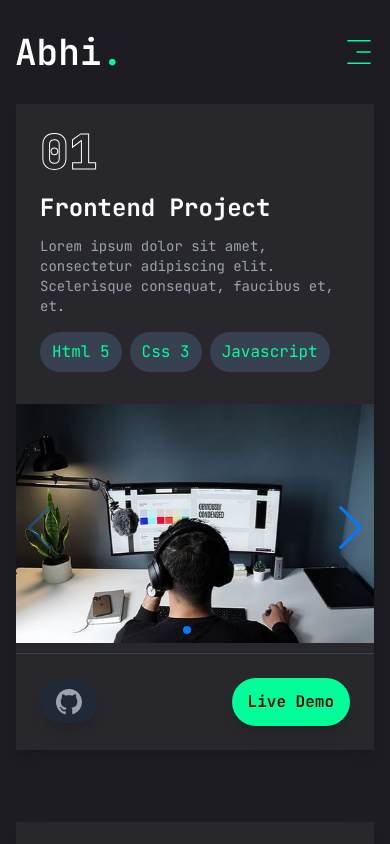
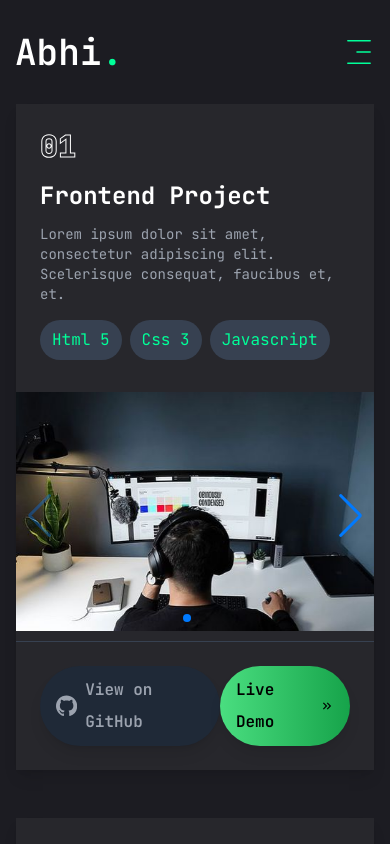
Before and after one commit to Abhishek10269/iCream, a Next.js app: page /work in a window 390 px wide. Shown: the top 844 px of the page. Built offline with nearby package versions, Linux system fonts and the light colour scheme.

Commit message:
completed work/projet page and make it more responsive

```diff
--- a/app/work/page.jsx
+++ b/app/work/page.jsx
@@ -2,7 +2,7 @@
 
 import React from "react";
 import { motion } from "framer-motion";
-import { BsArrowUpRight, BsGithub } from "react-icons/bs";
+import {BsGithub } from "react-icons/bs";
 import { Swiper, SwiperSlide } from "swiper/react";
 import { Navigation, Pagination } from "swiper/modules";
 import "swiper/css";
@@ -10,6 +10,7 @@ import "swiper/css/navigation";
 import "swiper/css/pagination";
 import Image from "next/image";
 import Link from "next/link";
+import { MdOutlineKeyboardDoubleArrowRight } from "react-icons/md";
 
 const projects = [
     {
@@ -98,7 +99,7 @@ const ProjectCard = ({ project }) => (
     >
         <div className="p-6">
             <div className="flex justify-between items-center mb-4">
-                <span className="text-5xl  font-extrabold text-outline
+                <span className="text-3xl  font-extrabold text-outline
                             text-transparent">{project.num}</span>
             </div>
             <h3 className="text-2xl font-bold mb-3 text-white">{project.title}</h3>
@@ -140,19 +141,24 @@ const ProjectCard = ({ project }) => (
     href={project.github}
     target="_blank"
     rel="noopener noreferrer"
-                className="bg-gray-800 text-gray-400 font-semibold px-4 py-2 rounded-full hover:text-white hover:bg-gray-700 transition-all duration-300 transform hover:scale-105 shadow-lg"
+    className="flex items-center bg-gray-800 text-gray-400 font-semibold px-4 py-2 rounded-full hover:text-white hover:bg-gray-700 transition-all duration-300 transform hover:scale-105 shadow-lg"
   >
-                <BsGithub size={26} />
+    <BsGithub size={24} className="mr-2" />
+    View on GitHub
   </Link>
+
   <Link
     href={project.live}
     target="_blank"
     rel="noopener noreferrer"
-                className="flex items-center bg-accent text-black font-semibold px-4 py-2 rounded-full hover:from-green-500 hover:to-green-700 transition-all duration-300 transform hover:scale-105 shadow-lg"
+    className="flex items-center bg-gradient-to-r from-green-400 to-green-600 text-black font-semibold px-4 py-2 rounded-full hover:from-green-500 hover:to-green-700 transition-all duration-300 transform hover:scale-105 shadow-lg"
   >
+    {/* {<MdOutlineKeyboardDoubleArrowRight className="ml-2 transition-transform duration-300 group-hover:translate-x-1" />} */}
     Live Demo
+    <MdOutlineKeyboardDoubleArrowRight className="ml-2 transition-transform duration-300 group-hover:translate-x-1" />
   </Link>
 </div>
+
     </motion.div>
 );
 
@@ -162,10 +168,10 @@ const Work = () => {
         <motion.section
             initial={{ opacity: 0 }}
             animate={{ opacity: 1 }}
-            className="min-h-screen py-0 bg-primary"
+            className="min-h-screen  bg-primary"
         >
             <div className="container mx-auto px-4">
-                <div className="grid gap-8 md:grid-cols-2 lg:grid-cols-3">
+                <div className="grid gap-8 gap-y-2 md:grid-cols-2 lg:grid-cols-3">
                     {projects.map((project, index) => (
                         <ProjectCard key={index} project={project} />
                     ))}
```
Lines whose indentation alone changed are shown as unchanged.
